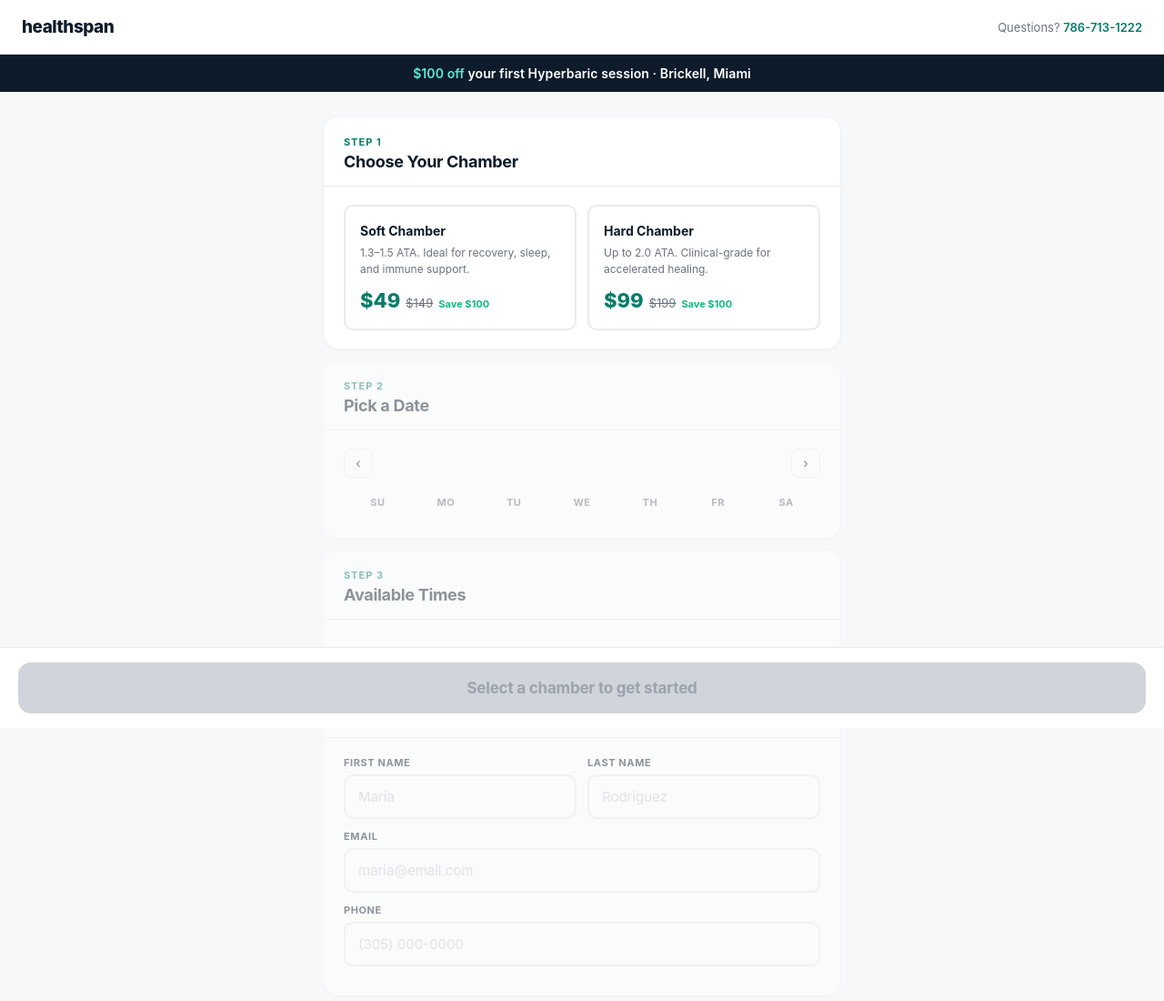
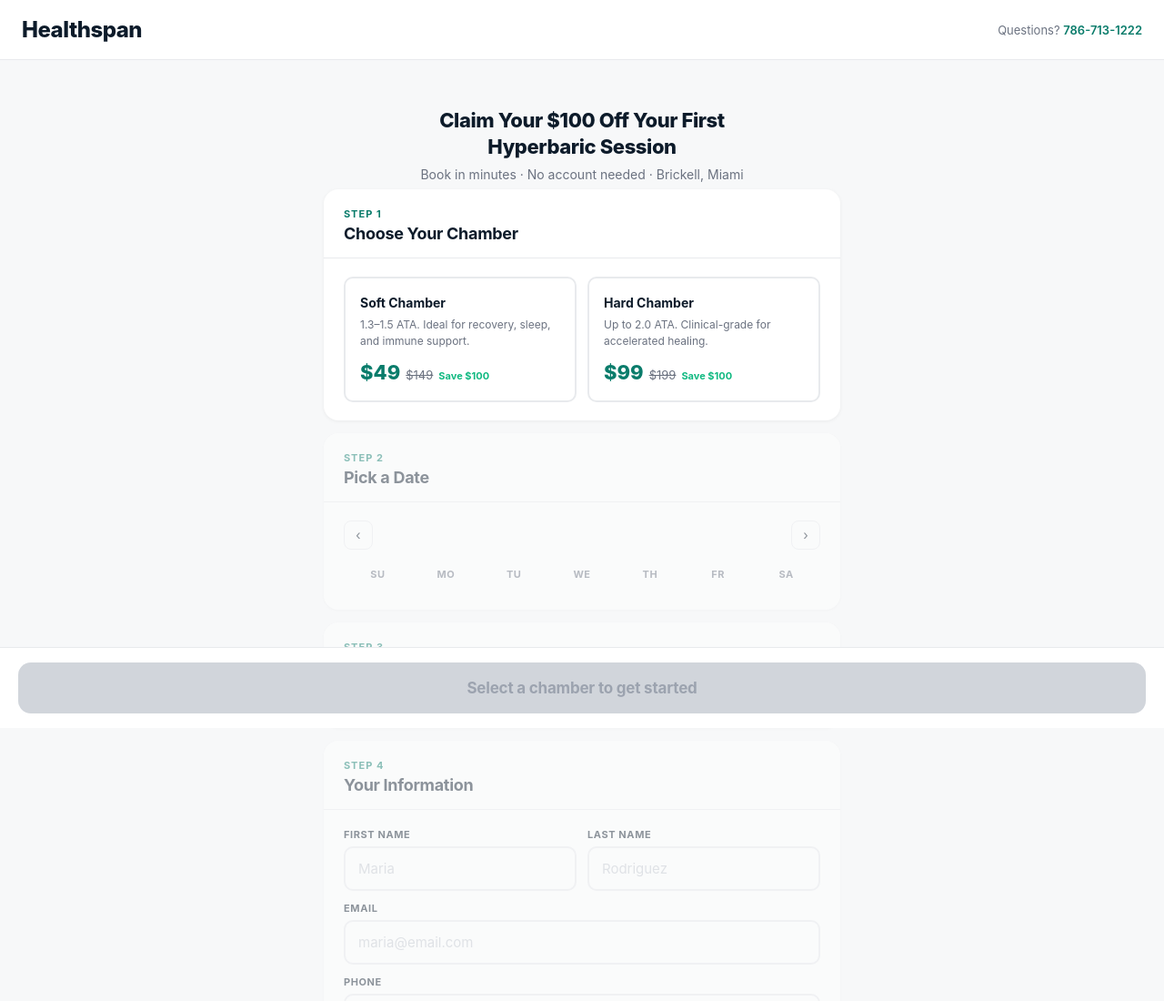
Before and after one commit to pabloperezgroup-jpg/healthspan-booking, a plain HTML site: page index.html in a window 1280 px wide. Shown: the top 1100 px of the page at 91% size. Drawn offline with nearby package versions, Linux system fonts and the light colour scheme; a script that the page names is missing.

Commit message:
Add files via upload

```diff
--- a/index.html
+++ b/index.html
@@ -49,7 +49,7 @@
       z-index: 100;
     }
     .logo {
-      font-size: 19px;
+      font-size: 24px;
       font-weight: 800;
       color: var(--navy);
       letter-spacing: -0.5px;
@@ -616,17 +616,22 @@
 
 <!-- HEADER -->
 <div class="header">
-  <div class="logo">healthspan</div>
+  <div class="logo">Healthspan</div>
   <div class="header-contact">Questions? <a href="tel:7867131222">786-713-1222</a></div>
-</div>
-
-<!-- OFFER STRIP -->
-<div class="offer-strip">
-  <span>$100 off</span> your first Hyperbaric session · Brickell, Miami
 </div>
 
 <!-- MAIN -->
 <div class="container" id="booking-form">
+
+  <!-- CLAIM HEADER -->
+  <div style="text-align:center; padding: 24px 8px 8px;">
+    <div style="font-size:22px; font-weight:800; color:var(--navy); letter-spacing:-0.4px; line-height:1.3;">
+      Claim Your $100 Off Your First<br>Hyperbaric Session
+    </div>
+    <div style="font-size:14px; color:var(--gray); margin-top:8px;">
+      Book in minutes · No account needed · Brickell, Miami
+    </div>
+  </div>
 
   <!-- 1. CHOOSE CHAMBER -->
   <div class="section" id="sec-chamber">
```
